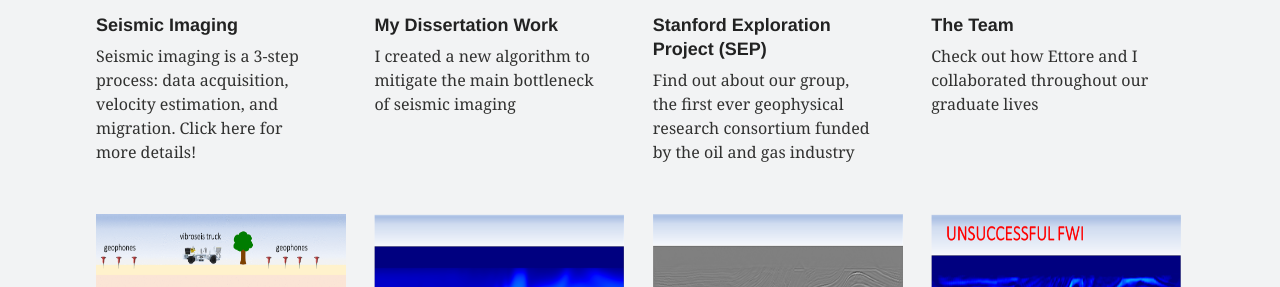
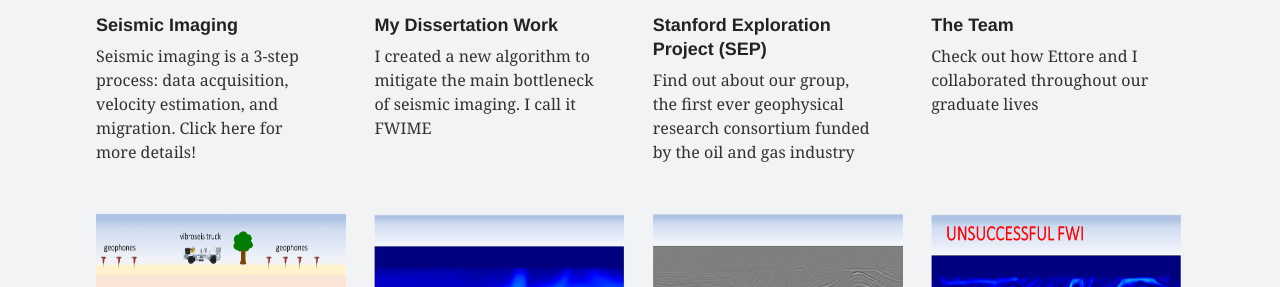
Before and after one commit to gbarnier/gbarnier.github.io, a Jekyll site: the page built from _pages/geophysics.md, in a window 1280 px wide. Shown: the part 1294-1581 px from the top of the page. Built offline with Jekyll 4.4.1, drawn with Linux system fonts in a browser that asks for light colours.

Commit message:
Update 2021-03-19-fwime.md

```diff
--- a/_posts/seismic_imaging/2021-03-19-fwime.md
+++ b/_posts/seismic_imaging/2021-03-19-fwime.md
@@ -2,7 +2,7 @@
 layout: media
 title: "My Dissertation Work"
 categories: geophysics
-excerpt: "I created a new algorithm to mitigate the main bottleneck of seismic imaging"
+excerpt: "I created a new algorithm to mitigate the main bottleneck of seismic imaging. I call it FWIME"
 ads: false
 modified: " "
 share: true
```
